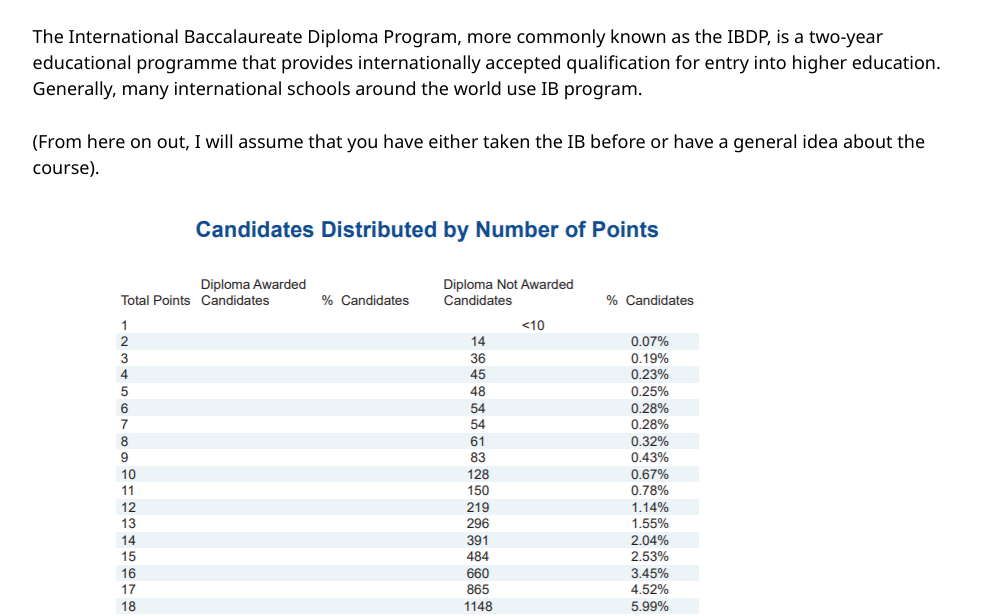
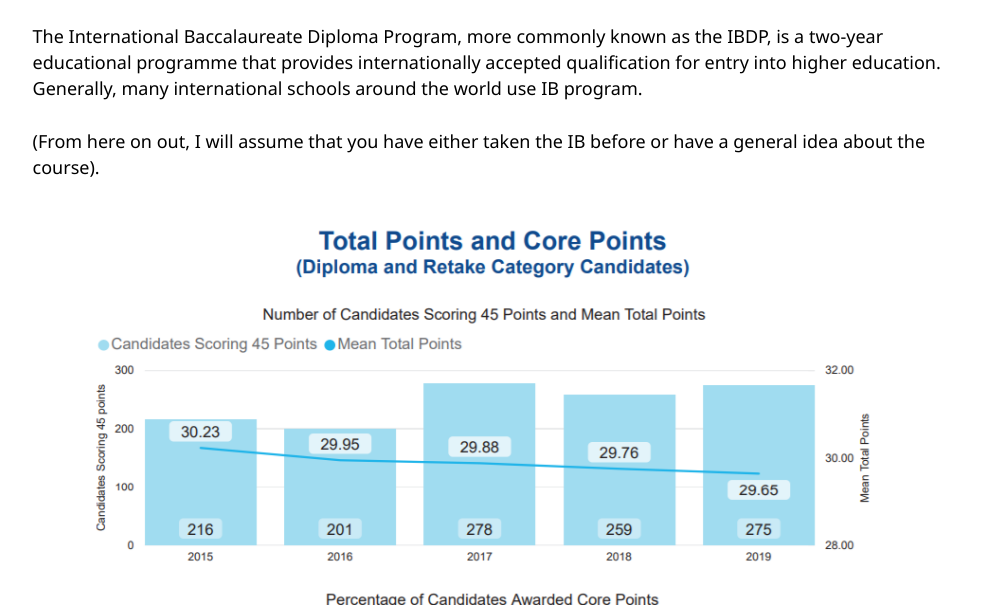
Before and after one commit to khxia/khxia.github.io, a Gatsby site: page /markdown-pages/post1 in a window 1280 px wide. Shown: the part 283-899 px from the top of the page, without its empty margins (147-1132 px from the left). Built offline with nearby package versions, Linux system fonts and the light colour scheme; Gatsby itself is replaced by a stand-in of ours.

Commit message:
edited averagepts image

```diff
--- a/src/markdown-pages/post1.md
+++ b/src/markdown-pages/post1.md
@@ -10,7 +10,7 @@
 
 (From here on out, I will assume that you have either taken the IB before or have a general idea about the course).
 
-![May 2019 IB global averages](ibimages/pointdistribution.PNG)
+![May 2019 IB global averages](ibimages/averagepts.png)
 
 So if we look at the statistics, the global average score for the IB is 29.65 points total in the May 2019 examinations. Meanwhile, the Hong Kong average is 35.99.
 I'm sure there have been many articles that have talked about how Hong Kong students [rank among the world's top ten in standardized testing](https://www.oecd.org/pisa/publications/pisa-2018-resultshtm.htm). However, I'm here to talk about why specifically, certain schools in Hong Kong are able to excel in th IB diploma program. In particular, I will talk about my own secondary school, Sha Tin College, which had argubaly the best results among any IB school in Hong Kong, with 11 students achieving 45, myself included.
```
